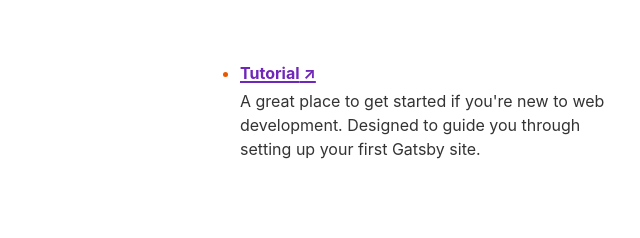
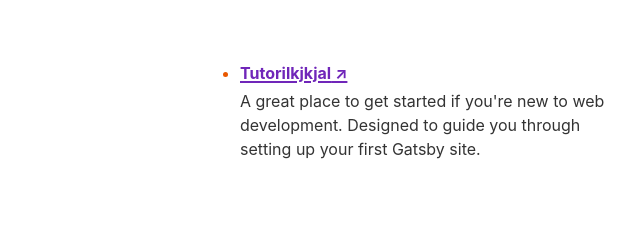
Before and after one commit to fredvdk/gatsby-starter-default, a Gatsby site: page / in a window 1280 px wide. Shown: the part 313-551 px from the top of the page, 0-640 px from the left. Built offline with nearby package versions, Linux system fonts and the light colour scheme; Gatsby itself is replaced by a stand-in of ours.

Commit message:
Update index.js

```diff
--- a/src/pages/index.js
+++ b/src/pages/index.js
@@ -8,7 +8,7 @@ import * as styles from "../components/index.module.css"
 
 const links = [
   {
-    text: "Tutorial",
+    text: "Tutorilkjkjal",
     url: "https://www.gatsbyjs.com/docs/tutorial",
     description:
       "A great place to get started if you're new to web development. Designed to guide you through setting up your first Gatsby site.",
```
